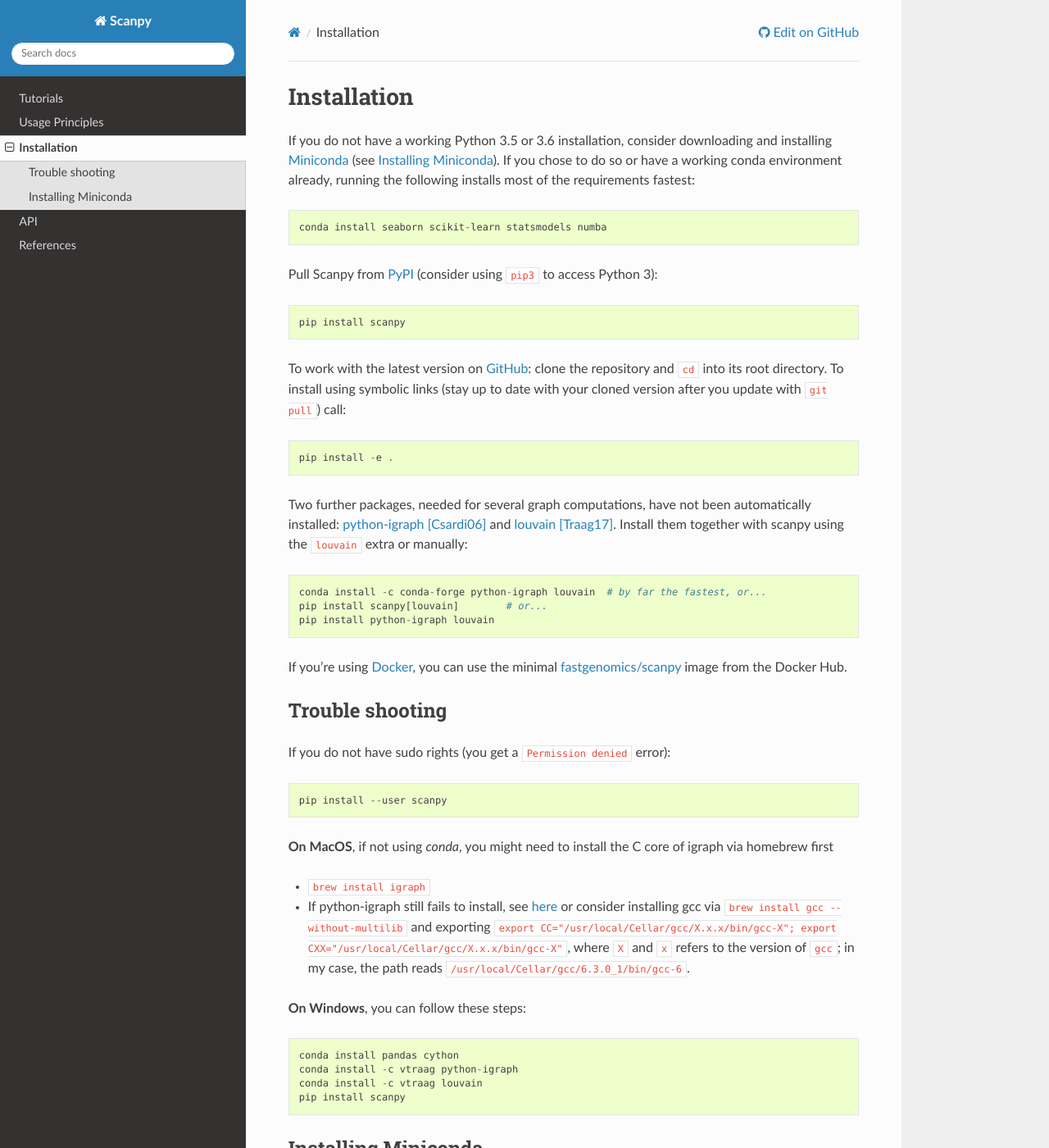
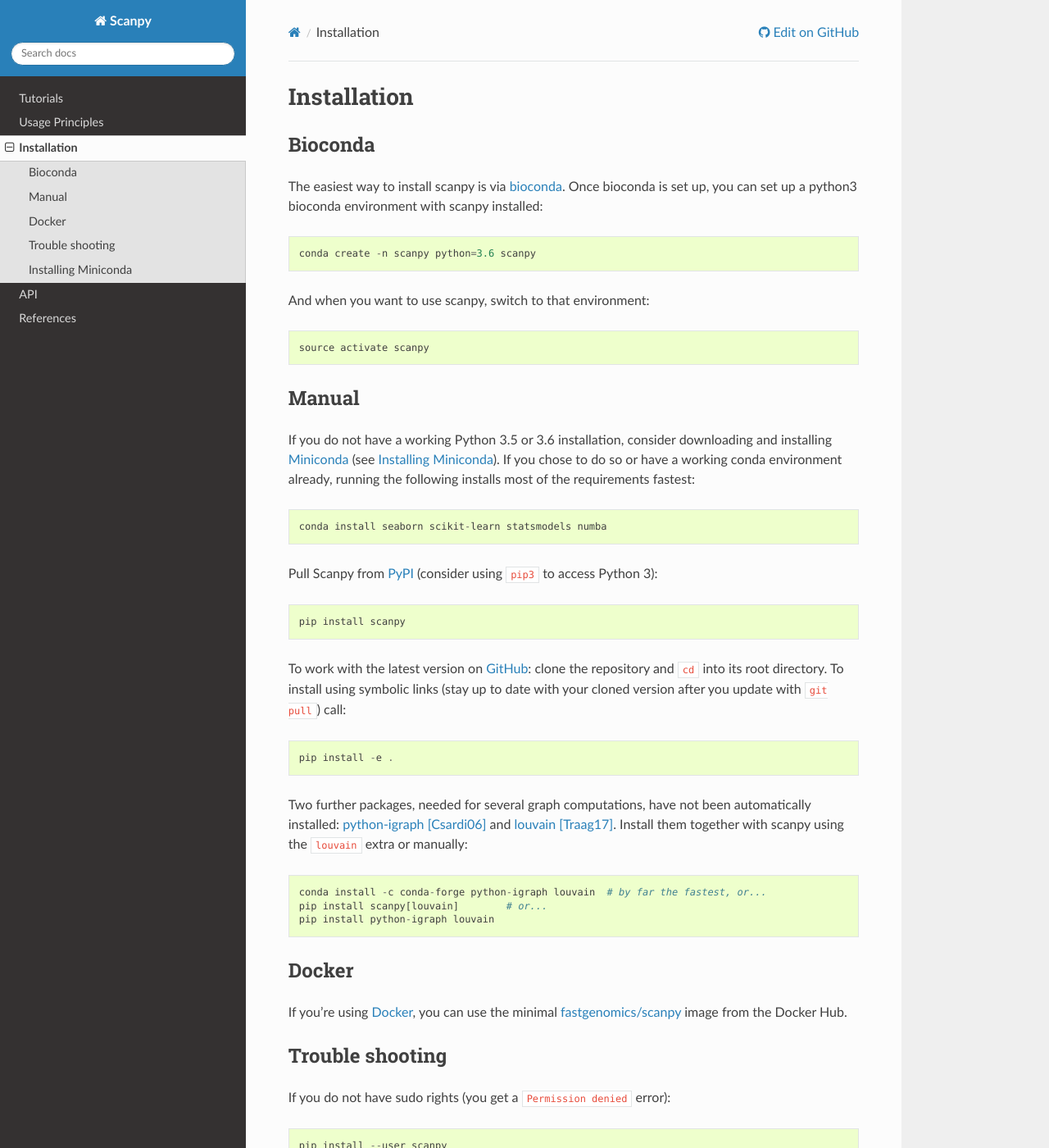
Before and after one commit to scverse/scanpy, a Sphinx documentation site: the page built from docs/installation.rst, in a window 1280 px wide and 1400 px high. Shown: the whole window at 82% size. Built offline with Sphinx 7.4.7 and the Read the Docs theme 2.0.0, drawn with Linux system fonts in a browser that asks for light colours; the version number could not be read and is left out.

Commit message:
Add bioconda installation instructions.

```diff
--- a/README.rst
+++ b/README.rst
@@ -1,4 +1,4 @@
-|PyPI| |Docs| |Build Status|
+|PyPI| |Docs| |Build Status| |bioconda|
 
 .. |PyPI| image:: https://img.shields.io/pypi/v/scanpy.svg
     :target: https://pypi.org/project/scanpy
@@ -6,6 +6,8 @@
    :target: https://scanpy.readthedocs.io
 .. |Build Status| image:: https://travis-ci.org/theislab/scanpy.svg?branch=master
    :target: https://travis-ci.org/theislab/scanpy
+.. |bioconda| image:: https://img.shields.io/badge/install%20with-bioconda-brightgreen.svg?style=flat-square
+   :target: http://bioconda.github.io/recipes/scanpy/README.html
 ..
    .. |Coverage| image:: https://codecov.io/gh/theislab/scanpy/branch/master/graph/badge.svg
       :target: https://codecov.io/gh/theislab/scanpy
--- a/docs/installation.rst
+++ b/docs/installation.rst
@@ -1,5 +1,21 @@
 Installation
 ------------
+
+Bioconda
+~~~~~~~~
+
+The easiest way to install scanpy is via bioconda_. Once bioconda
+is set up, you can set up a python3 bioconda environment with scanpy
+installed::
+
+    conda create -n scanpy python=3.6 scanpy
+
+And when you want to use scanpy, switch to that environment::
+
+    source activate scanpy
+
+Manual
+~~~~~~
 
 If you do not have a working Python 3.5 or 3.6 installation, consider
 downloading and installing Miniconda_ (see `Installing Miniconda`_).
@@ -29,10 +45,14 @@
     pip install python-igraph louvain
 
 
+Docker
+~~~~~~
+
 If you're using Docker_, you can use the minimal `fastgenomics/scanpy`_ image from the Docker Hub.
 
 .. _Docker: https://en.wikipedia.org/wiki/Docker_(software)
 .. _fastgenomics/scanpy: https://hub.docker.com/r/fastgenomics/scanpy
+.. _bioconda: https://bioconda.github.io/
 
 Trouble shooting
 ~~~~~~~~~~~~~~~~
```
